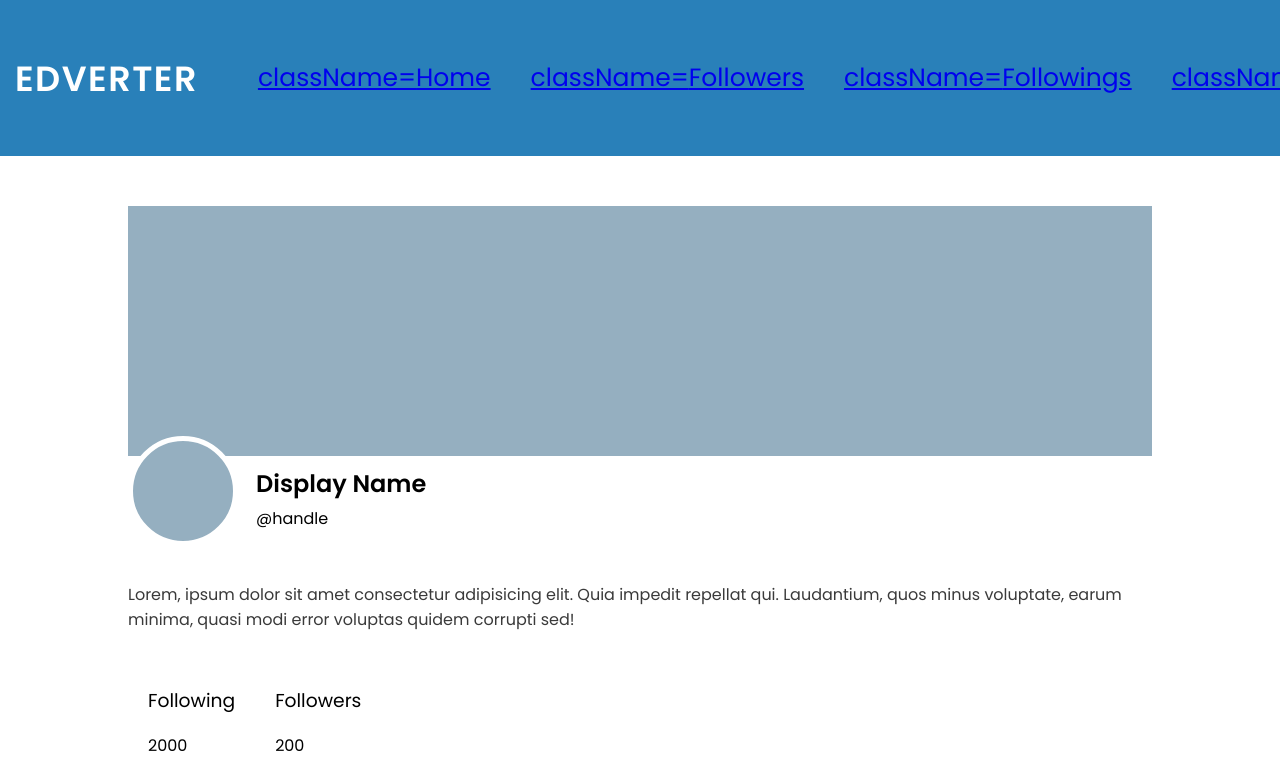
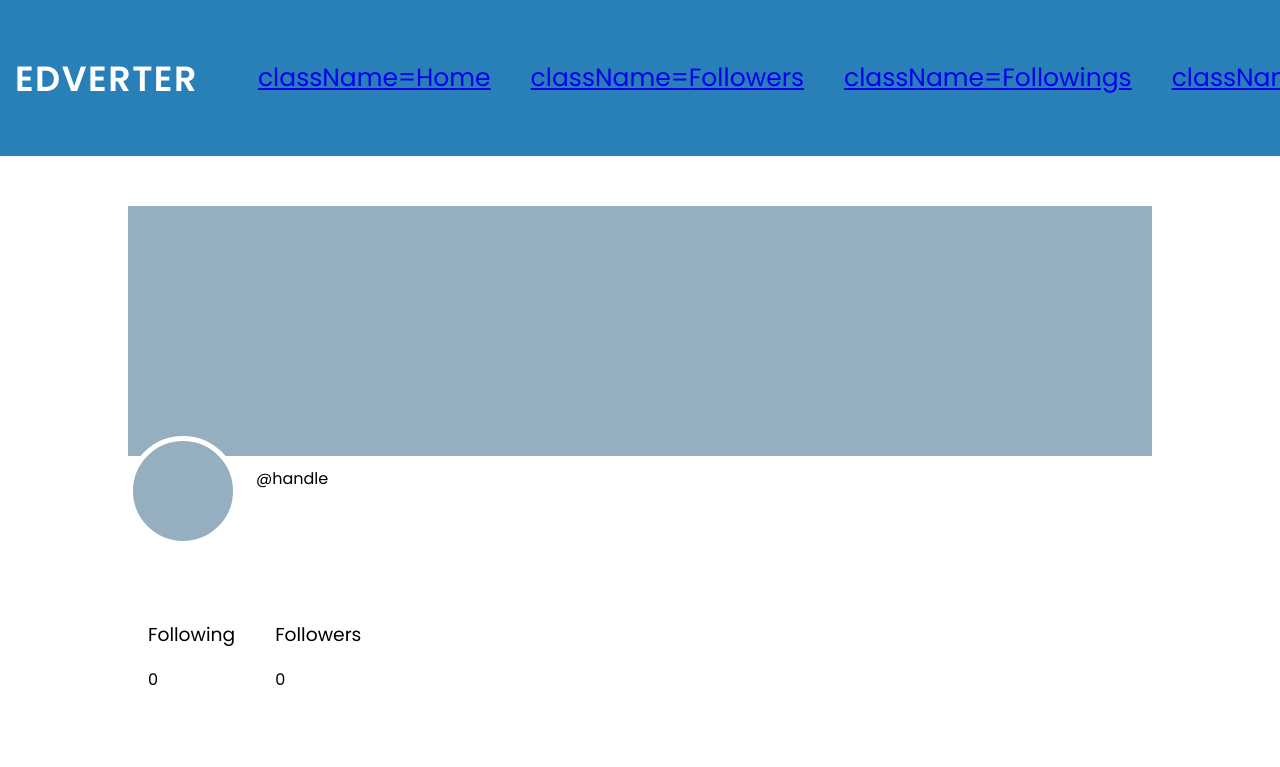
Before and after one commit to Uzmakh/edversityReact, a React (Vite) app in the folder day-04edversityTwitter/: page /home in a window 1280 px wide. Shown: the top 767 px of the page. Built offline with nearby package versions, Linux system fonts and the light colour scheme; no server answers; the database is empty; sample sign-in values are in the browser's storage.

Commit message:
set and get data from database

```diff
--- a/day-04edversityTwitter/src/components/Profile/index.jsx
+++ b/day-04edversityTwitter/src/components/Profile/index.jsx
@@ -1,28 +1,44 @@
+import { useState, useEffect } from "react";
 import classes from './index.module.css'
 
-function Profile() {
+function Profile({ basicInfo }) {
+  console.log("Basic Info - ", basicInfo);
+  const [userInfo, setUserInfo] = useState({
+    name: "",
+    followers: 0,
+    followings: 0,
+    bio: "",
+  })
+
+  useEffect(() => {
+    console.log("Basic Info - ", basicInfo);
+    if (basicInfo) {
+      console.log("Ready to show!")
+      setUserInfo(basicInfo);
+    }
+  }, [basicInfo])
+
   return (
-
-    <div className={classes.profile}>
+     <div className={classes.profile}>
       <div className={classes.profile_cover}> </div>
       <div className={classes.profile_basics}>
         <div className={classes.profile_basics_img}></div>
         <div>
-          <h2 className={classes.profile_basics_name}>Display Name</h2>
+          <h2 className={classes.profile_basics_name}>{userInfo.name}</h2>
           <p className={classes.profile_basics_handle}>@handle</p>
         </div>
       </div>
       <div className={classes.profile_bio}>
-        <p>Lorem, ipsum dolor sit amet consectetur adipisicing elit. Quia impedit repellat qui. Laudantium, quos minus voluptate, earum minima, quasi modi error voluptas quidem corrupti sed!</p>
+        <p>{userInfo.bio}</p>
       </div>
       <div className={classes.profile_stats}>
         <div>
           <h3>Following</h3>
-          <p>2000</p>
+          <p>{userInfo.followings}</p>
         </div>
         <div>
           <h3>Followers</h3>
-          <p>200</p>
+          <p>{userInfo.followers}</p>
         </div>
       </div>
     </div>
--- a/day-04edversityTwitter/src/components/Register/index.jsx
+++ b/day-04edversityTwitter/src/components/Register/index.jsx
@@ -1,9 +1,10 @@
 import { useState } from 'react';
 import { createUserWithEmailAndPassword } from 'firebase/auth';
 import { auth } from '../../firebase';
+import { getDatabase, set, ref } from "firebase/database"
 import classes from './index.module.css'
 
-function Register({ registerState }) {
+function Register({ registerState, setIsInMiddleOfRegistration } ) {
   const [name, setName] = useState("");
   const [email, setEmail] = useState("");
   const [password, setPassword] = useState("");
@@ -11,7 +12,8 @@ function Register({ registerState }) {
   // const [showErrorMessage, setShowErrorMessage] = useState("");
   const [errorMessages, setErrorMessages] = useState([]);
 
-  const submitHandler = async(e) => {
+  const submitHandler = async (e) => {
+    setIsInMiddleOfRegistration(false);
     e.preventDefault();
     // console.log("Name", name)
     // console.log("Email", email)
@@ -56,10 +58,26 @@ function Register({ registerState }) {
     if (updatedErrorMessages.length == 0) {
       console.log("Form submitted!");
       try {
-        const user = await createUserWithEmailAndPassword(auth, email, password);
-        console.log(user);
+        const res = await createUserWithEmailAndPassword(auth, email, password);
+
+        // console.log(db);
+        // console.log(user);
+
+        // Save the user info to database
+        // To target realtime database
+        const db = getDatabase();
+        set(ref(db, "users/" + res.user.uid), {
+          name: name,
+          bio: "AGHDKAJAHDKJFLKEJRHJRTHU",
+          followers: 0,
+          followings: 0,
+        });
+
+        setIsInMiddleOfRegistration(false);
+        alert('User Authenticated!')
         } catch (error) {
         console.log(error);
+        setIsInMiddleOfRegistration(false);
       }
     }
   }
@@ -80,7 +98,7 @@ function Register({ registerState }) {
         <input type="password" className={classes.input_field} value={confirmPassword} onChange={(e) => setConfirmPassword(e.target.value)} placeholder="Confirm your password" />
         <input type="Submit" className={classes.input_btn} value={"Register"} />
       </form>
-      <p>Already have an account? {""}
+      <p>Already have an account?
         <span onClick={registerState} className={classes.login_switch}>Log In</span>
       </p>
     </div>
--- a/day-04edversityTwitter/src/components/Register/index.module.css
+++ b/day-04edversityTwitter/src/components/Register/index.module.css
@@ -18,6 +18,7 @@ outline: none;
 border: 2px solid #2980b9;
 font-size: 25px;
 color: #fff;
+cursor: pointer;
 }
 .login_switch{
     text-decoration: underline;
--- a/day-04edversityTwitter/src/firebase.js
+++ b/day-04edversityTwitter/src/firebase.js
@@ -2,6 +2,7 @@
 import { initializeApp } from "firebase/app";
 import { getAnalytics } from "firebase/analytics";
 import { getAuth } from 'firebase/auth';
+
 // TODO: Add SDKs for Firebase products that you want to use
 // https://firebase.google.com/docs/web/setup#available-libraries
 
@@ -14,6 +15,7 @@ const firebaseConfig = {
     storageBucket: import.meta.env.VITE_STORAGE_BUCKET,
     messagingSenderId: import.meta.env.VITE_MESSAGING_SENDER_ID,
     appId: import.meta.env.VITE_APP_ID,
+    databaseURL: import.meta.env.VITE_DATABASE_URL,
 
 };
 
--- a/day-04edversityTwitter/src/pages/Auth/index.jsx
+++ b/day-04edversityTwitter/src/pages/Auth/index.jsx
@@ -1,22 +1,52 @@
-import { useState } from 'react'
+import { useState, useEffect } from 'react'
 import Login from '../../components/Login'
 import Register from '../../components/Register'
+import { useNavigate } from "react-router-dom";
+import { onAuthStateChanged } from "firebase/auth";
+import { auth } from "../../firebase";
 import classes from './index.module.css'
 
 function Auth() {
+    const navigate = useNavigate();
     const [isRegister, setIsRegister] = useState(true);
+    const [isAuth, setAuth] = useState(true);
+    const [isInMiddleOfRegistration, setIsInMiddleOfRegistration] =
+        useState(false);
 
     const switchState = () => {
         const currentRegisterState = !isRegister;
         setIsRegister(currentRegisterState);
     };
-    return (
+
+    useEffect(() => {
+        onAuthStateChanged(auth, (user) => {
+            if (user && !isInMiddleOfRegistration) {
+                navigate("/home");
+            } else {
+                console.log("User is not logged in!");
+                setAuth(false);
+            }
+        });
+    }, []);
+
+
+
+  return (
+    <>
+      {!isAuth && (
         <div className={classes.container}>
-            {
-                isRegister == true ? (<Login loginState={switchState} />) : (<Register registerState={switchState} />)
-            }
+          {isRegister == true ? (
+            <Login loginState={switchState} />
+          ) : (
+            <Register
+              setIsInMiddleOfRegistration={setIsInMiddleOfRegistration}
+              registerState={switchState}
+            />
+          )}
+        </div>
+      )}
+    </>
+  );
+}
 
-        </div>
-    )
-}
 export default Auth;
--- a/day-04edversityTwitter/src/pages/Home/index.jsx
+++ b/day-04edversityTwitter/src/pages/Home/index.jsx
@@ -5,12 +5,15 @@ import { onAuthStateChanged } from "firebase/auth";
 import { auth } from "../../firebase";
 import { useEffect, useState } from "react";
 import { useNavigate } from 'react-router-dom';
+import { getDatabase, ref, onValue } from "firebase/database";
 import classes from './index.module.css'
-
 
 function Home() {
   const navigate = useNavigate();
   const [isLoggedIn, setIsLoggedIn] = useState(false);
+  const [userID, setUserID] = useState(null);
+  const [userData, setUserData] = useState();
+
   const tweetData = [
     {
       title: "My first tweet",
@@ -43,6 +46,7 @@ function Home() {
       if (user) {
         const uid = user.uid;
         console.log(uid);
+        setUserID(uid);
         setIsLoggedIn(true);
         // console.log("User is Logged In!")
       } else {
@@ -52,6 +56,16 @@ function Home() {
     });
   }, []);
 
+  useEffect(() => {
+    const db = getDatabase();
+    const userDataRef = ref(db, "users/" + userID);
+    onValue(userDataRef, (snapshot) => {
+      console.log(snapshot.val());
+      const data = snapshot.val();
+      setUserData(data);
+    })
+  }, [userID])
+
   return (
     <>
       {isLoggedIn ? (
@@ -59,7 +73,7 @@ function Home() {
         {""}
         < Nav />
         <div className={classes.container}>
-          <Profile />
+          <Profile basicInfo={userData}/>
           {tweetData.map((item, index) => {
             return <Tweet key={index} item={item} />;
           }
```
